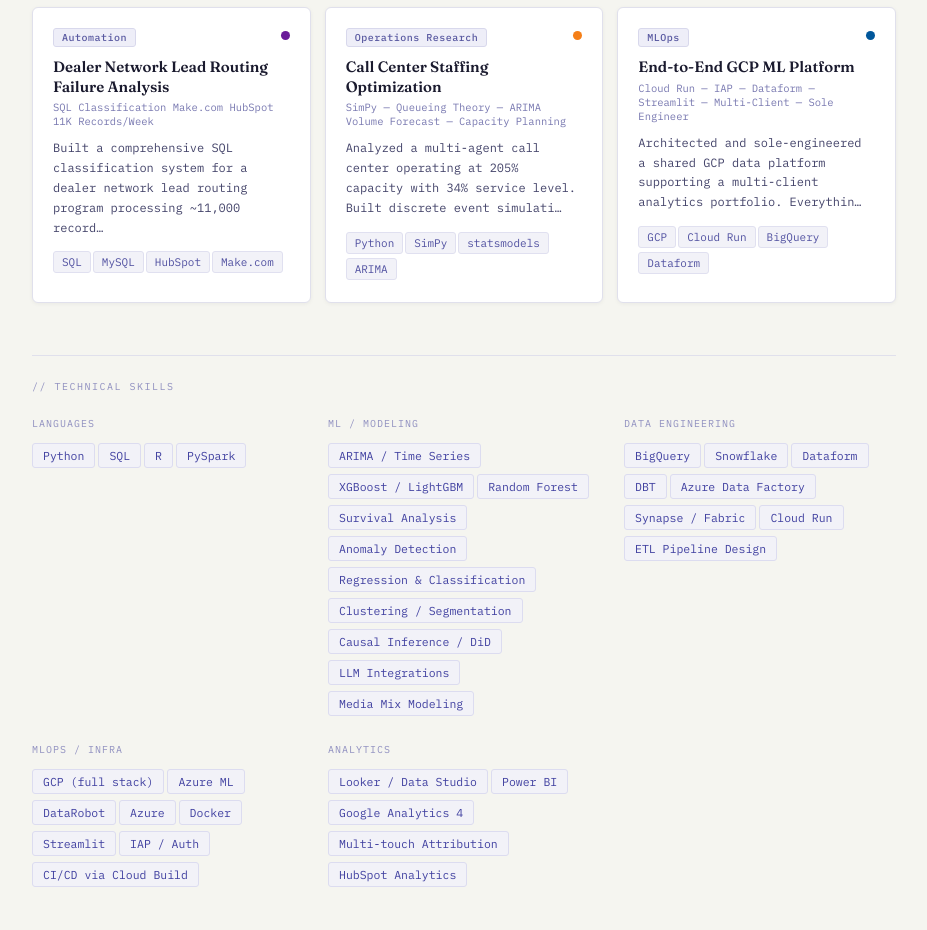
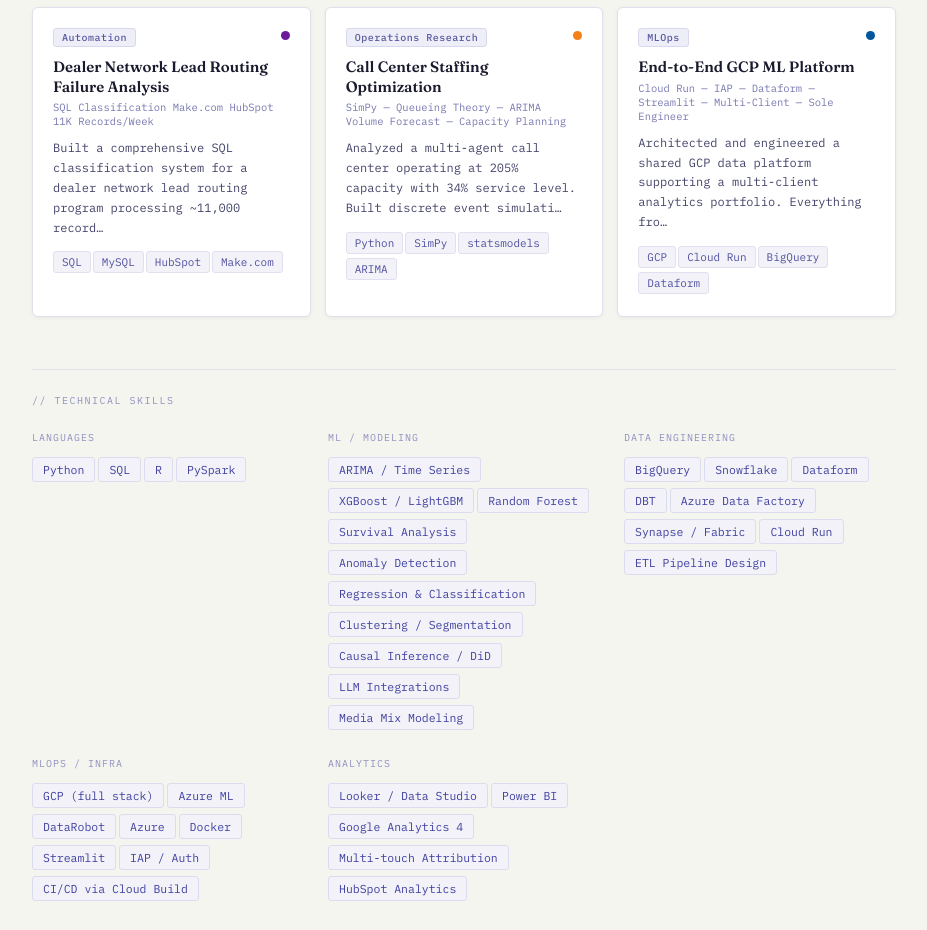
Before and after one commit to cmay45/portfolio, a React (Vite) app: page / in a window 1280 px wide. Shown: the part 1440-2370 px from the top of the page, without its empty margins (176-1103 px from the left). Built offline with nearby package versions, Linux system fonts and the light colour scheme.

Commit message:
Update Portfolio.jsx

```diff
--- a/src/Portfolio.jsx
+++ b/src/Portfolio.jsx
@@ -447,7 +447,7 @@ const projects = [
     tag: "MLOps  —  Data Platform  —  Infrastructure",
     title: "End-to-End GCP ML Platform",
     subtitle: "Cloud Run  —  IAP  —  Dataform  —  Streamlit  —  Multi-Client  —  Sole Engineer",
-    summary: "Architected and sole-engineered a shared GCP data platform supporting a multi-client analytics portfolio. Everything from raw ingestion through transformation, modeling, and client-facing app delivery — built and operated by one person across five enterprise clients.",
+    summary: "Architected and engineered a shared GCP data platform supporting a multi-client analytics portfolio. Everything from raw ingestion through transformation, modeling, and client-facing app delivery.",
     bullets: [
       "GCP project: paid-and-performance-data-mart (us-central1). Cloud Run services: media configuration app and staging with environment parity between staging and production",
       "Global HTTPS load balancing with Identity-Aware Proxy (IAP) for client authentication without per-user credential management or VPN requirements",
```
